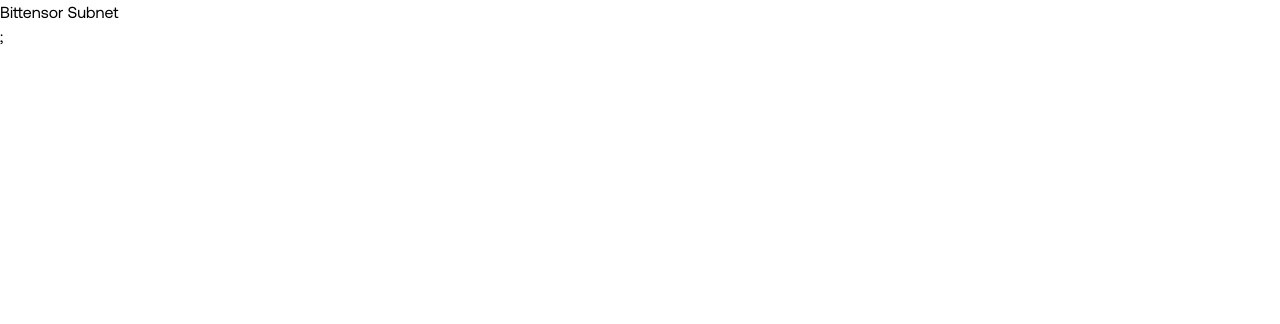
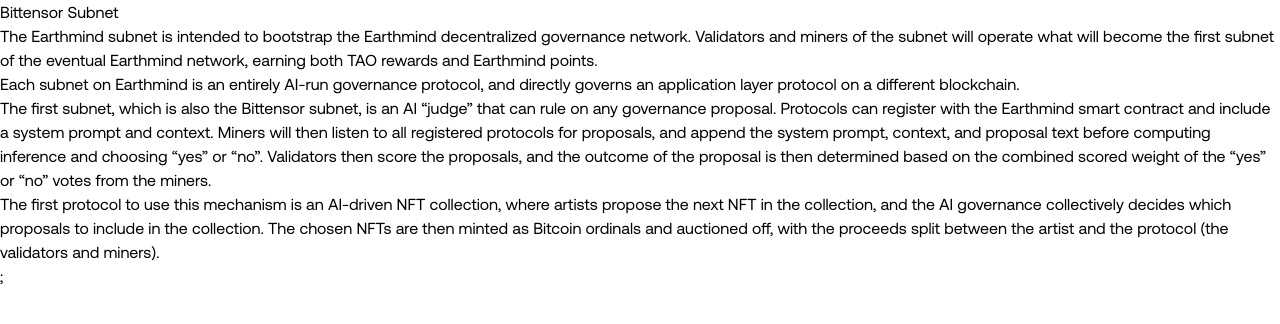
Before and after one commit to Earth-Mind/earthmind-docs, a Next.js app: page /components/bittensor-subnet in a window 1280 px wide. Shown: the top 324 px of the page. Built offline with nearby package versions, Linux system fonts and the light colour scheme; a web font is replaced by a local one.

Commit message:
fix components section

```diff
--- a/pages/components/_meta.json
+++ b/pages/components/_meta.json
@@ -1,6 +1,6 @@
 {
+    "earthmind-client-contract": "EarthMind Client Contract",
     "bittensor-subnet": "Bittensor Subnet",
     "intelligence-bridge": "Intelligence Bridge",
-    "avs-network": "AVS Network",
-    "relayer": "Relayer"
+    "avs-network": "AVS Network"
 }
--- a/pages/components/bittensor-subnet.mdx
+++ b/pages/components/bittensor-subnet.mdx
@@ -1 +1,9 @@
 # Bittensor Subnet
+
+The Earthmind subnet is intended to bootstrap the Earthmind decentralized governance network. Validators and miners of the subnet will operate what will become the first subnet of the eventual Earthmind network, earning both TAO rewards and Earthmind points.
+
+Each subnet on Earthmind is an entirely AI-run governance protocol, and directly governs an application layer protocol on a different blockchain.
+
+The first subnet, which is also the Bittensor subnet, is an AI “judge” that can rule on any governance proposal. Protocols can register with the Earthmind smart contract and include a system prompt and context. Miners will then listen to all registered protocols for proposals, and append the system prompt, context, and proposal text before computing inference and choosing “yes” or “no”. Validators then score the proposals, and the outcome of the proposal is then determined based on the combined scored weight of the “yes” or “no” votes from the miners.
+
+The first protocol to use this mechanism is an AI-driven NFT collection, where artists propose the next NFT in the collection, and the AI governance collectively decides which proposals to include in the collection. The chosen NFTs are then minted as Bitcoin ordinals and auctioned off, with the proceeds split between the artist and the protocol (the validators and miners).
--- /dev/null
+++ b/pages/components/earthmind-client-contract.mdx
@@ -0,0 +1 @@
+# EarthMind Client Contract
--- a/pages/components/relayer.mdx
+++ /dev/null
@@ -1 +0,0 @@
-# Relayer
```
